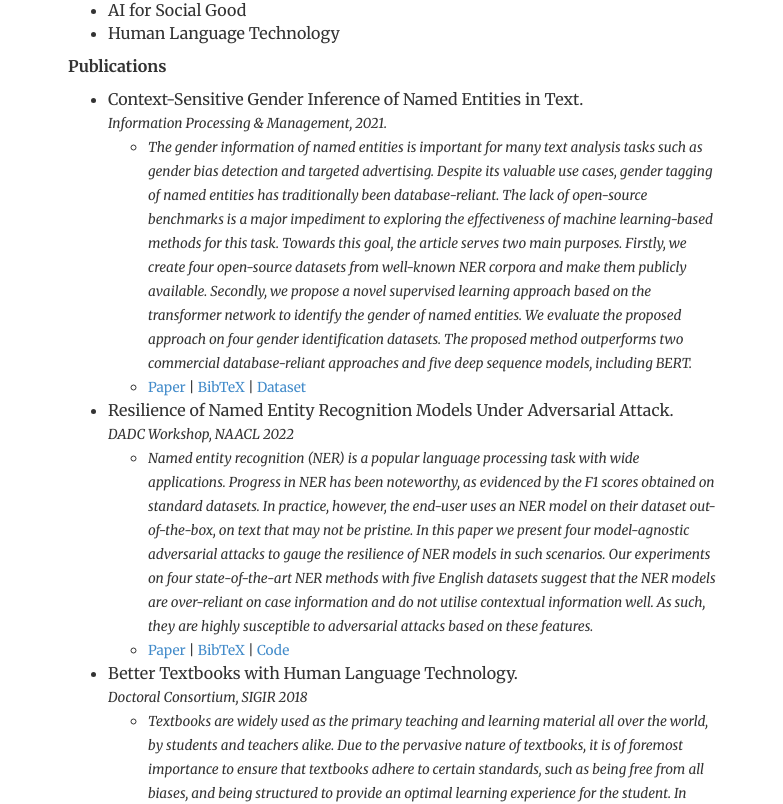
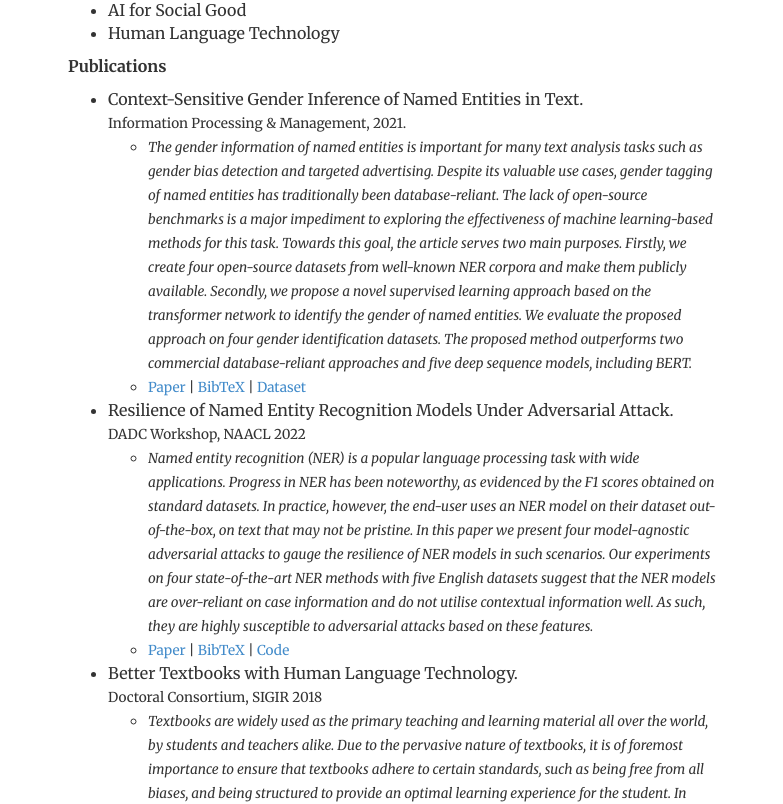
Before and after one commit to das-sudeshna/das-sudeshna.github.io, a Jekyll site: the page built from research/index.html, in a window 1280 px wide. Shown: the part 144-948 px from the top of the page, without its empty margins (248-1031 px from the left). Built offline with Jekyll 4.4.1, drawn with Linux system fonts in a browser that asks for light colours; nearby versions of some CDN libraries.

```diff
--- a/research/index.html
+++ b/research/index.html
@@ -17,17 +17,17 @@ description: Research profile of Sudeshna Das, PhD candidate, IIT Kharagpur.
 
     <p><strong>Publications</strong><br>
 				<ul>
-				<li>Context-Sensitive Gender Inference of Named Entities in Text.<br/><small><em>Information Processing & Management, 2021.</em></small><br/></li>
+				<li>Context-Sensitive Gender Inference of Named Entities in Text.<br/><small>Information Processing & Management, 2021.</small><br/></li>
 						<ul>
 						<li><small><em>The gender information of named entities is important for many text analysis tasks such as gender bias detection and targeted advertising. Despite its valuable use cases, gender tagging of named entities has traditionally been database-reliant. The lack of open-source benchmarks is a major impediment to exploring the effectiveness of machine learning-based methods for this task. Towards this goal, the article serves two main purposes. Firstly, we create four open-source datasets from well-known NER corpora and make them publicly available. Secondly, we propose a novel supervised learning approach based on the transformer network to identify the gender of named entities. We evaluate the proposed approach on four gender identification datasets. The proposed method outperforms two commercial database-reliant approaches and five deep sequence models, including BERT.</em></small></li>
 						<li><small><a href="https://doi.org/10.1016/j.ipm.2020.102423">Paper</a> | <a href="https://raw.githubusercontent.com/das-sudeshna/das-sudeshna.github.io/master/bibtex/ipm2021.bib">BibTeX</a> | <a href="https://github.com/das-sudeshna/genid">Dataset</a></small></li>
 						</ul>
-				<li>Resilience of Named Entity Recognition Models Under Adversarial Attack.<br/><small><em>DADC Workshop, NAACL 2022</em></small><br/></li>
+				<li>Resilience of Named Entity Recognition Models Under Adversarial Attack.<br/><small>DADC Workshop, NAACL 2022</small><br/></li>
 						<ul>
 						<li><small><em>Named entity recognition (NER) is a popular language processing task with wide applications. Progress in NER has been noteworthy, as evidenced by the F1 scores obtained on standard datasets. In practice, however, the end-user uses an NER model on their dataset out-of-the-box, on text that may not be pristine. In this paper we present four model-agnostic adversarial attacks to gauge the resilience of NER models in such scenarios. Our experiments on four state-of-the-art NER methods with five English datasets suggest that the NER models are over-reliant on case information and do not utilise contextual information well. As such, they are highly susceptible to adversarial attacks based on these features.</em></small></li>
 						<li><small><a href="">Paper</a> | <a href="">BibTeX</a> | <a href="">Code</a></small></li>
 						</ul>
-				<li>Better Textbooks with Human Language Technology.<br/><small><em>Doctoral Consortium, SIGIR 2018</em></small><br/></li>
+				<li>Better Textbooks with Human Language Technology.<br/><small>Doctoral Consortium, SIGIR 2018</small><br/></li>
 						<ul>
 						<li><small><em>Textbooks are widely used as the primary teaching and learning material all over the world, by students and teachers alike. Due to the pervasive nature of textbooks, it is of foremost importance to ensure that textbooks adhere to certain standards, such as being free from all biases, and being structured to provide an optimal learning experience for the student. In order to verify compliance with these criteria, subject experts are required to comprehensively study the material at hand. This is a costly exercise both in terms of time and money. In this paper, we propose a feasible alternative to reduce the costs associated with three such tasks: (a) identification of gender bias in textbooks, (b) optimal ordering of concepts in a textbook, and (c) generating supplementary study material at the same difficulty level. The aim is to improve the quality of textbooks with minimal manual intervention. We propose leveraging the large volume of structured and unstructured data available on the web using IR techniques to automate the process of checking the quality of textbooks.</em></small></li>
 						<li><small><a href="https://doi.org/10.1145/3209978.3210228">Paper</a> | <a href="https://raw.githubusercontent.com/das-sudeshna/das-sudeshna.github.io/master/bibtex/sigir2018dc.bib">BibTeX</a></small></li>
```
